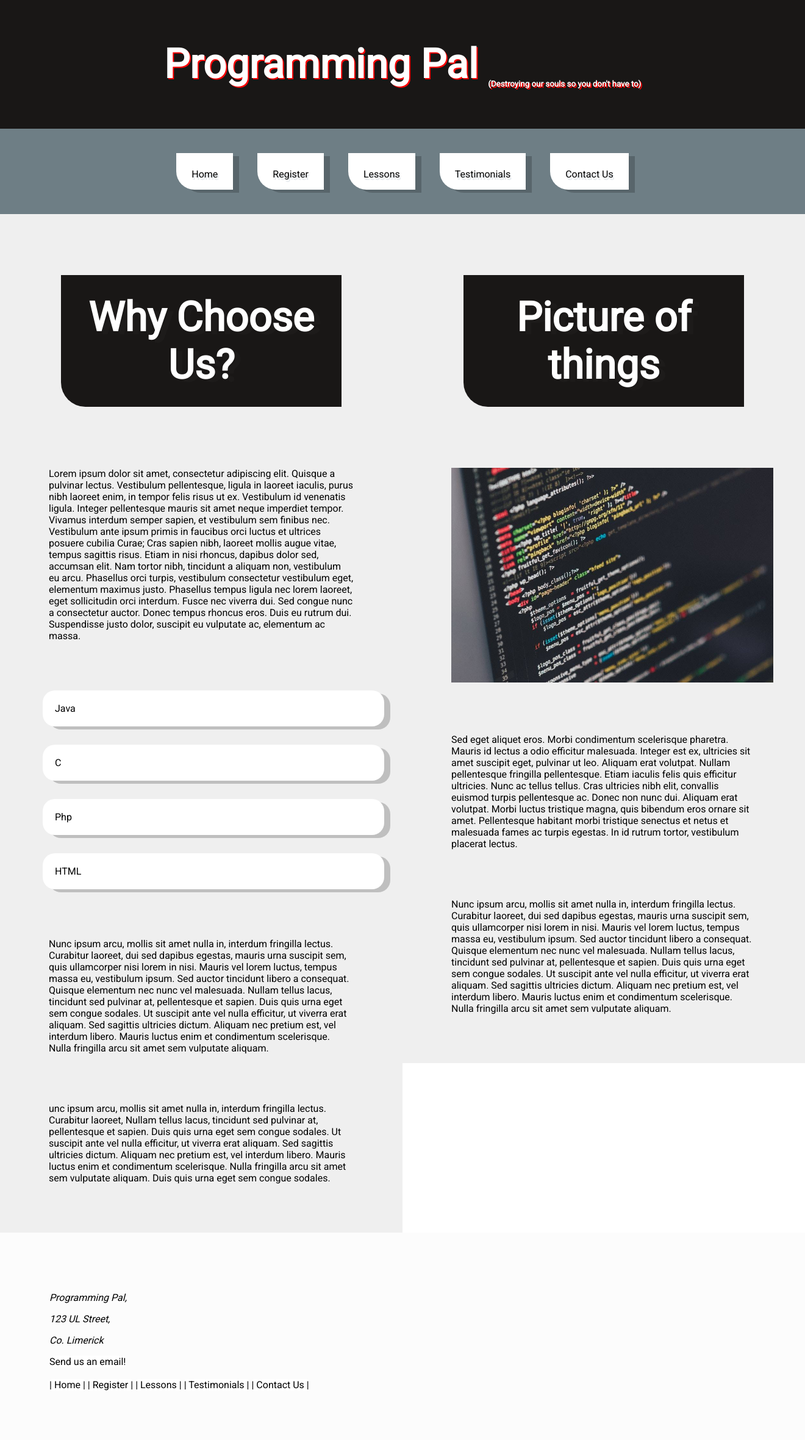
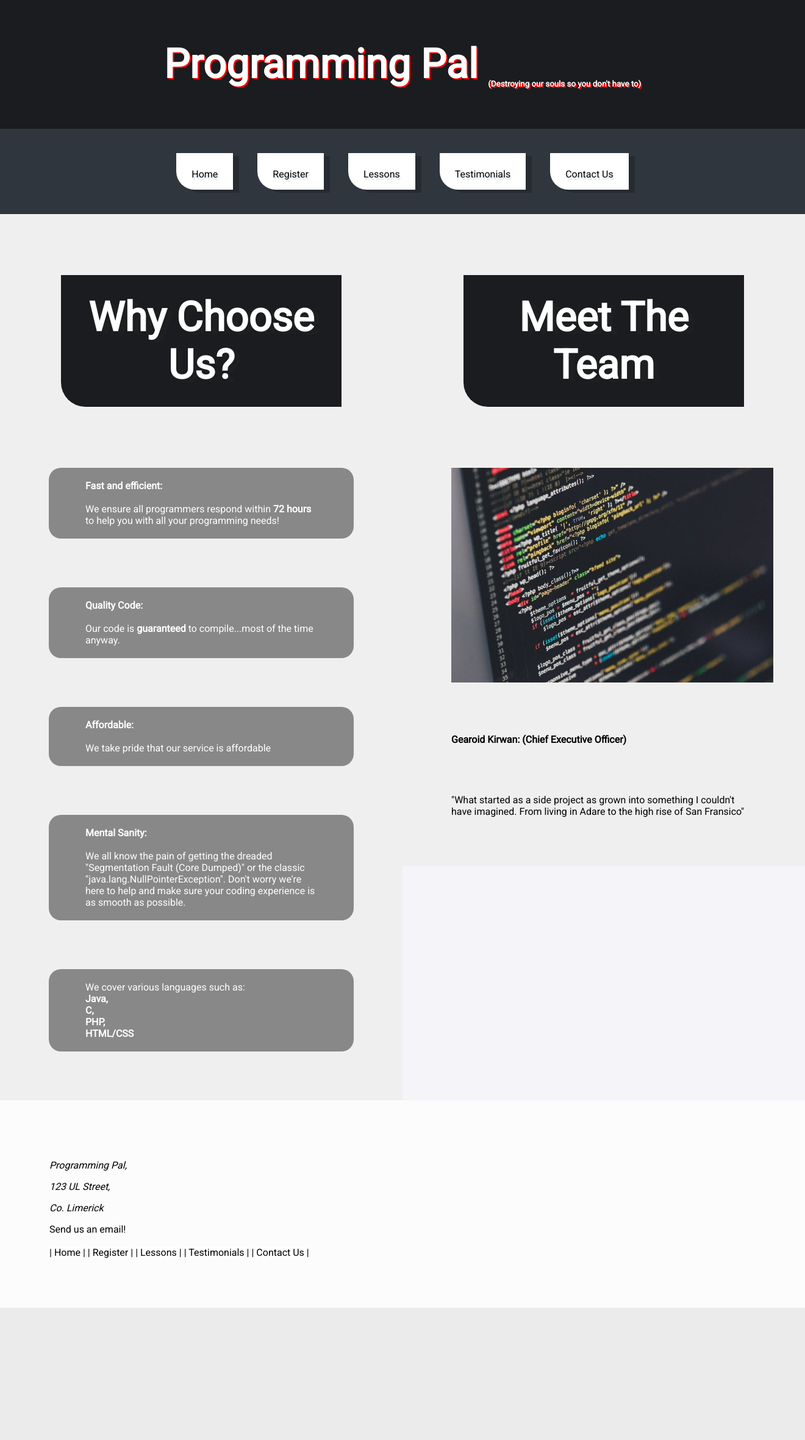
Before and after one commit to MikeVriesema/ProgrammingPal, a PHP site: page / in a window 1320 px wide; the page is wider, and only the part inside the window is pictured. Shown: that part at 61% size. After the commit the page ends 2144 px from the top of that part, so only its background shows below. Run offline with PHP 8.4, Linux system fonts and the light colour scheme.

Commit message:
Website Content
-Added content (CEO Kirwan)
-Changed CSS again
-Added lessons file

```diff
--- a/index.php
+++ b/index.php
@@ -21,7 +21,7 @@
 		<nav>
 			<a href = "index.php">Home</a>
 			<a href = "form.php">Register</a>
-			<a href = "#">Lessons</a>
+			<a href = "lessons.php">Lessons</a>
 			<a href = "#">Testimonials</a>
 			<a href = "#">Contact Us</a>
 		</nav>
@@ -29,30 +29,40 @@
 		<div id = "content">
 
 		<h2>Why Choose Us?</h2>
-		<p>Lorem ipsum dolor sit amet, consectetur adipiscing elit. Quisque a pulvinar lectus. Vestibulum pellentesque, ligula in laoreet iaculis, purus nibh laoreet enim, in tempor felis risus ut ex. Vestibulum id venenatis ligula. Integer pellentesque mauris sit amet neque imperdiet tempor. Vivamus interdum semper sapien, et vestibulum sem finibus nec. Vestibulum ante ipsum primis in faucibus orci luctus et ultrices posuere cubilia Curae; Cras sapien nibh, laoreet mollis augue vitae, tempus sagittis risus. Etiam in nisi rhoncus, dapibus dolor sed, accumsan elit. Nam tortor nibh, tincidunt a aliquam non, vestibulum eu arcu. Phasellus orci turpis, vestibulum consectetur vestibulum eget, elementum maximus justo. Phasellus tempus ligula nec lorem laoreet, eget sollicitudin orci interdum. Fusce nec viverra dui. Sed congue nunc a consectetur auctor. Donec tempus rhoncus eros. Duis eu rutrum dui. Suspendisse justo dolor, suscipit eu vulputate ac, elementum ac massa.</p>
+		<p><b>Fast and efficient:</b>
+		<br/>
+		<br/>
+		We ensure all programmers respond within <b>72 hours</b> to help you with all your programming needs!</p>
 
-		<ul>
-			<li>Java</li>
-			<li>C</li>
-			<li>Php</li>
-			<li>HTML</li>
-		</ul>
+		<p><b>Quality Code:</b>
+		<br/>
+		<br/>
+		Our code is <b>guaranteed</b> to compile...most of the time anyway.</p>
 
-		<p>Nunc ipsum arcu, mollis sit amet nulla in, interdum fringilla lectus. Curabitur laoreet, dui sed dapibus egestas, mauris urna suscipit sem, quis ullamcorper nisi lorem in nisi. Mauris vel lorem luctus, tempus massa eu, vestibulum ipsum. Sed auctor tincidunt libero a consequat. Quisque elementum nec nunc vel malesuada. Nullam tellus lacus, tincidunt sed pulvinar at, pellentesque et sapien. Duis quis urna eget sem congue sodales. Ut suscipit ante vel nulla efficitur, ut viverra erat aliquam. Sed sagittis ultricies dictum. Aliquam nec pretium est, vel interdum libero. Mauris luctus enim et condimentum scelerisque. Nulla fringilla arcu sit amet sem vulputate aliquam.</p>
 
-		<p>unc ipsum arcu, mollis sit amet nulla in, interdum fringilla lectus. Curabitur laoreet, Nullam tellus lacus, tincidunt sed pulvinar at, pellentesque et sapien. Duis quis urna eget sem congue sodales. Ut suscipit ante vel nulla efficitur, ut viverra erat aliquam. Sed sagittis ultricies dictum. Aliquam nec pretium est, vel interdum libero. Mauris luctus enim et condimentum scelerisque. Nulla fringilla arcu sit amet sem vulputate aliquam. Duis quis urna eget sem congue sodales.</p>
+		<p><b>Affordable:</b>
+		<br/>
+		<br/>
+		We take pride that our service is affordable </p>
+
+		<p><b>Mental Sanity:</b>
+		<br/>
+		<br/>
+		We all know the pain of getting the dreaded "Segmentation Fault (Core Dumped)" or the classic "java.lang.NullPointerException". Don't worry we're here to help and make sure your coding experience is as smooth as possible.</p>
+
+		<p>We cover various languages such as:<br/> <b>Java, <br/>C,<br/> PHP,<br/>HTML/CSS</b></p>
 
 		</div>
 
 		<div id = "content2">
 
-		<h2>Picture of things</h2>
+		<h2>Meet The Team</h2>
 		<img src="images/code.jpg" title="Code" width="780" height="400"  alt="Code"></img>
 
 
-		<p>Sed eget aliquet eros. Morbi condimentum scelerisque pharetra. Mauris id lectus a odio efficitur malesuada. Integer est ex, ultricies sit amet suscipit eget, pulvinar ut leo. Aliquam erat volutpat. Nullam pellentesque fringilla pellentesque. Etiam iaculis felis quis efficitur ultricies. Nunc ac tellus tellus. Cras ultricies nibh elit, convallis euismod turpis pellentesque ac. Donec non nunc dui. Aliquam erat volutpat. Morbi luctus tristique magna, quis bibendum eros ornare sit amet. Pellentesque habitant morbi tristique senectus et netus et malesuada fames ac turpis egestas. In id rutrum tortor, vestibulum placerat lectus.</p>
+		<p><b>Gearoid Kirwan: (Chief Executive Officer) </b></p>
 
-		<p>Nunc ipsum arcu, mollis sit amet nulla in, interdum fringilla lectus. Curabitur laoreet, dui sed dapibus egestas, mauris urna suscipit sem, quis ullamcorper nisi lorem in nisi. Mauris vel lorem luctus, tempus massa eu, vestibulum ipsum. Sed auctor tincidunt libero a consequat. Quisque elementum nec nunc vel malesuada. Nullam tellus lacus, tincidunt sed pulvinar at, pellentesque et sapien. Duis quis urna eget sem congue sodales. Ut suscipit ante vel nulla efficitur, ut viverra erat aliquam. Sed sagittis ultricies dictum. Aliquam nec pretium est, vel interdum libero. Mauris luctus enim et condimentum scelerisque. Nulla fringilla arcu sit amet sem vulputate aliquam.</p>
+		<p>"What started as a side project as grown into something I couldn't have imagined. From living in Adare to the high rise of San Fransico"</p>
 
 
 		</div>
--- a/indexStyle.css
+++ b/indexStyle.css
@@ -1,5 +1,5 @@
 html{
-	background-color:F4F4F9;
+	background-color:#F4F4F9;
 	font-family: 'Roboto', sans-serif, sans-serif;
 
 }
@@ -9,7 +9,7 @@ body{
 	padding:0px;
 	font-size: 1.0em;
 	text-align: center;
-	background-color:F4F4F9;
+	background-color:#F4F4F9;
 
 }
 
@@ -75,7 +75,7 @@ img{
 #header{
 	width:auto;
 	height:auto;
-	background-color: rgb(25, 23, 22);
+	background-color: rgb(26, 28, 31);
 	border:1px rgba(0, 0, 0,.0) solid;
 
 
@@ -96,7 +96,7 @@ h2{
 	text-align: center;
 	text-shadow: 10px 5px rgba(45,45,45,0.2);
 	font-size: 50pt;
-	background-color:  rgb(25, 23, 22);
+	background-color: rgb(26, 28, 31);
 	border-bottom-left-radius: 40px;
 	color: rgb(255, 255, 255);
 
@@ -111,7 +111,7 @@ h2{
 }
 
 #header h3{
-	text-style: italics;
+	text-style: italic;
 	color: rgb(255, 255, 255);
 
 }
@@ -121,7 +121,7 @@ nav{
 	justify-content: center;
 	padding:20px;
 	height:100px;
-	background-color:rgb(110, 126, 133);
+	background-color: rgb(47,54,61);
 	color: rgb(0, 0, 0);
 
 }
@@ -168,9 +168,17 @@ nav{
 
 #content p{
 
-	margin:80px;
+	margin: 80px;
+    background-color: rgb(136, 136, 136);
+    color: rgb(255, 255, 255);
+    padding-left: 60px;
+    padding-right: 60px;
+    padding-top: 20px;
+    padding-bottom: 20px;
+    border-radius: 20px;
+}
 
-}
+
 
 #content2 p{
 
@@ -179,17 +187,15 @@ nav{
 }
 
 ul li{
-	margin:30px;
-	padding:20px;
-	text-decoration:none;
-    color: rgb(0, 0, 0);
-	background-color: #ffffff;
-	box-shadow: 10px 5px rgba(0,0,0,0.2);
-	border-top-left-radius:20px;
-	border-top-right-radius:20px;
-	border-radius: 20px;
-	border-collapse: collapse;
+	margin: 12px;
+    padding: 12px;
+    text-decoration: none;
+    color: rgb(255, 255, 255);
+    background-color: rgb(47, 54, 61);
+    border-radius: 5px;
+    border-collapse: collapse;
 	list-style-type: none;
+	width: 200px;
 }
 
 #footer{
```
Also changed, not shown: form.php (+19 -7 lines), formStyle.css (+41 -41 lines), lessons.php (added, +82 -0 lines).
